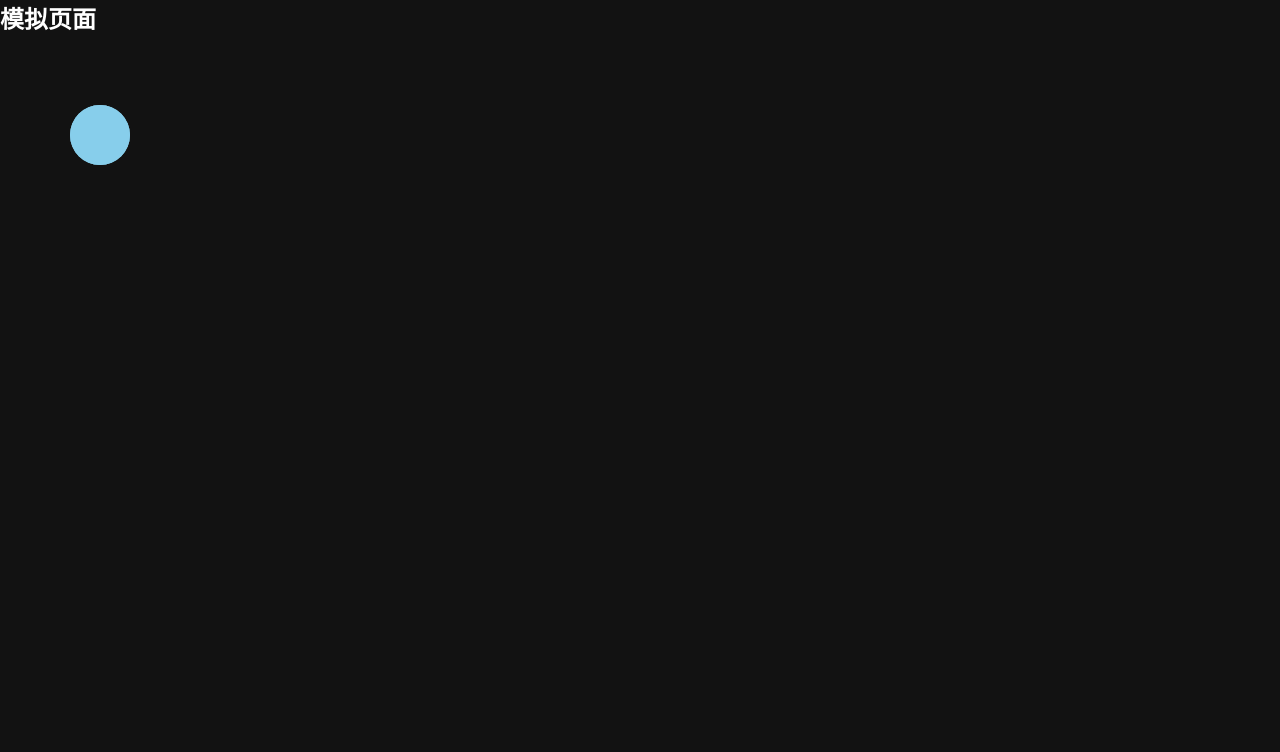
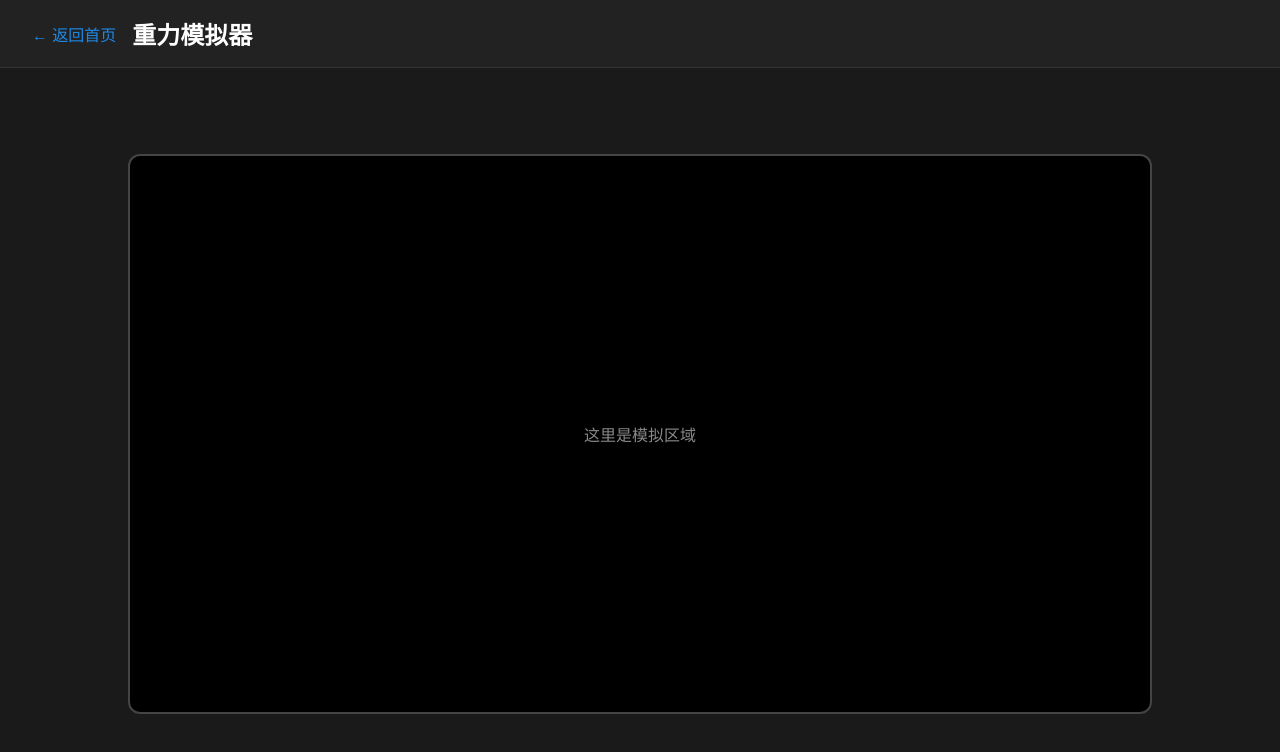
Before and after one commit to zhijin-feng/physics-playground, a React (Vite) app: page /simulation in a window 1280 px wide. Shown: the top 752 px of the page. Built offline with nearby package versions, Linux system fonts and the light colour scheme.

Commit message:
Stylize simulation page with simulation.css

```diff
--- a/src/pages/Simulation.jsx
+++ b/src/pages/Simulation.jsx
@@ -1,11 +1,21 @@
 import React from 'react';
-import SimulationCanvas from '../components/SimulationCanvas';
+import { Link } from 'react-router-dom';
+import '../styles/simulation.css';
 
 function Simulation() {
     return (
-        <div>
-            <h2>模拟页面</h2>
-            <SimulationCanvas />
+        <div className="simulation-page">
+            <header className="simulation-header">
+                <Link to="/" className="back-button">← 返回首页</Link>
+                <h1 className="simulation-title">重力模拟器</h1>
+            </header>
+
+            <main className="simulation-main">
+                <div className="simulation-canvas">
+                    {/* 这里稍后放 canvas 或动画组件 */}
+                    <p className="placeholder-text">这里是模拟区域</p>
+                </div>
+            </main>
         </div>
     );
 }
--- /dev/null
+++ b/src/styles/simulation.css
@@ -0,0 +1,54 @@
+/* src/styles/simulation.css */
+
+.simulation-page {
+    display: flex;
+    flex-direction: column;
+    min-height: 100vh;
+    background-color: #1a1a1a;
+    color: white;
+    font-family: 'Segoe UI', sans-serif;
+}
+
+.simulation-header {
+    display: flex;
+    align-items: center;
+    padding: 1rem 2rem;
+    background-color: #222;
+    border-bottom: 1px solid #333;
+}
+
+.back-button {
+    color: #1e88e5;
+    text-decoration: none;
+    font-size: 1rem;
+    margin-right: 1rem;
+}
+
+.simulation-title {
+    font-size: 1.5rem;
+    font-weight: 600;
+}
+
+.simulation-main {
+    flex-grow: 1;
+    display: flex;
+    justify-content: center;
+    align-items: center;
+}
+
+.simulation-canvas {
+    width: 80%;
+    height: 70vh;
+    background-color: #000;
+    border: 2px solid #444;
+    border-radius: 12px;
+    position: relative;
+    display: flex;
+    justify-content: center;
+    align-items: center;
+}
+
+.placeholder-text {
+    color: #888;
+    font-size: 1rem;
+}
```
